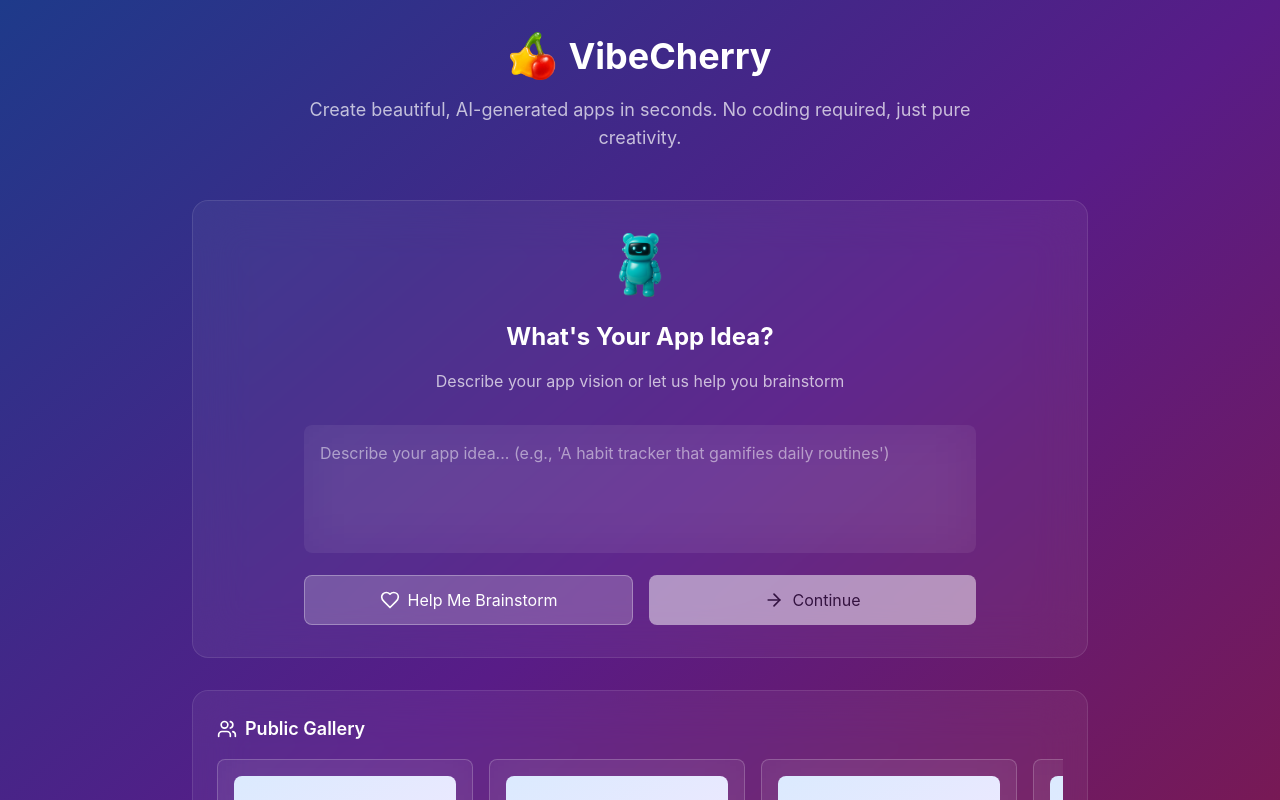
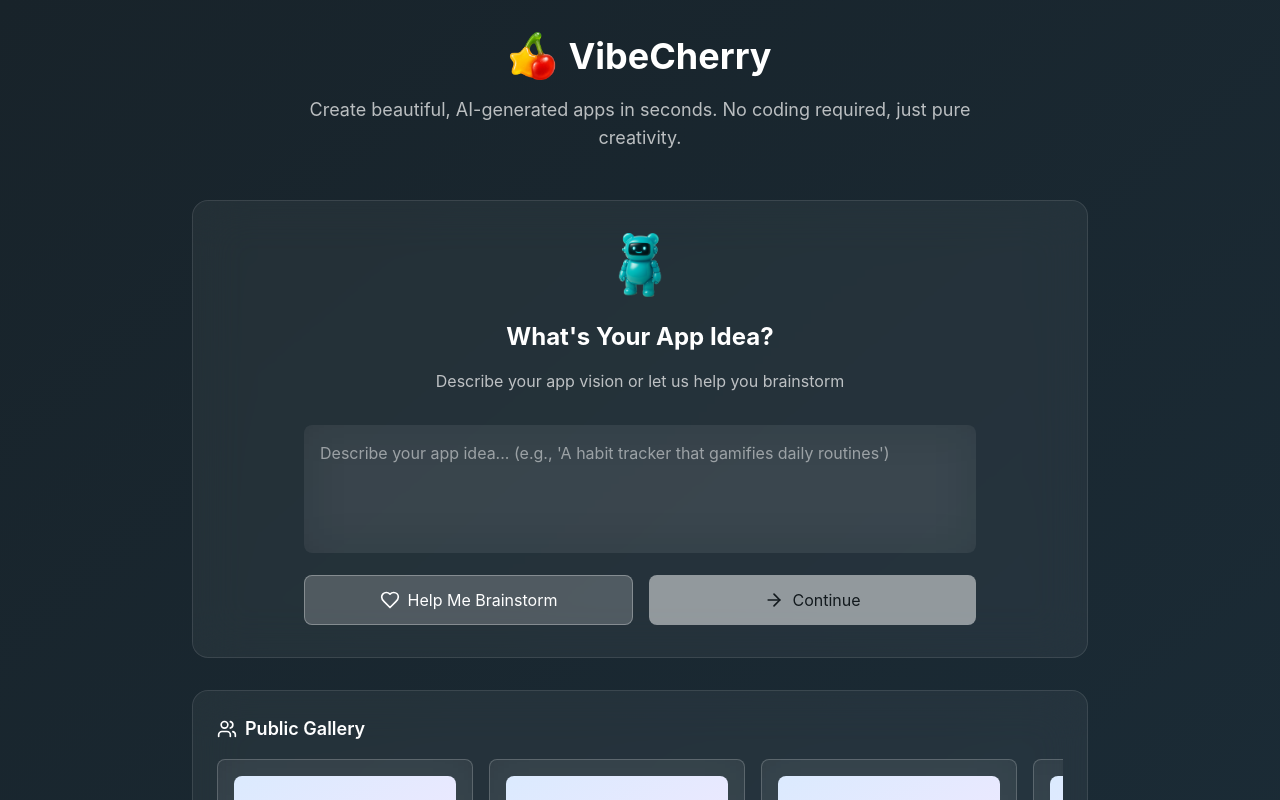
Before and after one commit to bohselecta/vibe-cherry, a Next.js app: page / in a window 1280 px wide. Shown: the top 800 px of the page. Built offline with nearby package versions, Linux system fonts and the light colour scheme.

Commit message:
🎨 Update background gradient to custom teal colors
- Replace purple gradient with custom hex colors
- Use #18232A to #1B2C37 gradient (bottom right direction)
- Create more sophisticated, professional background
- Match VibeCherry brand aesthetic better
- Maintain glass effect overlays

```diff
--- a/components/VibeAppMaker.tsx
+++ b/components/VibeAppMaker.tsx
@@ -376,7 +376,7 @@
 
   return (
     <div className={`min-h-screen ${GlassTheme.bg} relative overflow-hidden`}>
-      <div className="absolute inset-0 bg-gradient-to-br from-blue-900 from-opacity-20 via-purple-900 via-opacity-20 to-pink-900 to-opacity-20"></div>
+      <div className="absolute inset-0" style={{background: 'linear-gradient(to bottom right, #18232A, #1B2C37)'}}></div>
       <div className="absolute inset-0 bg-radial-gradient"></div>
 
       <div className="relative z-10 container mx-auto px-6 py-8">
```
